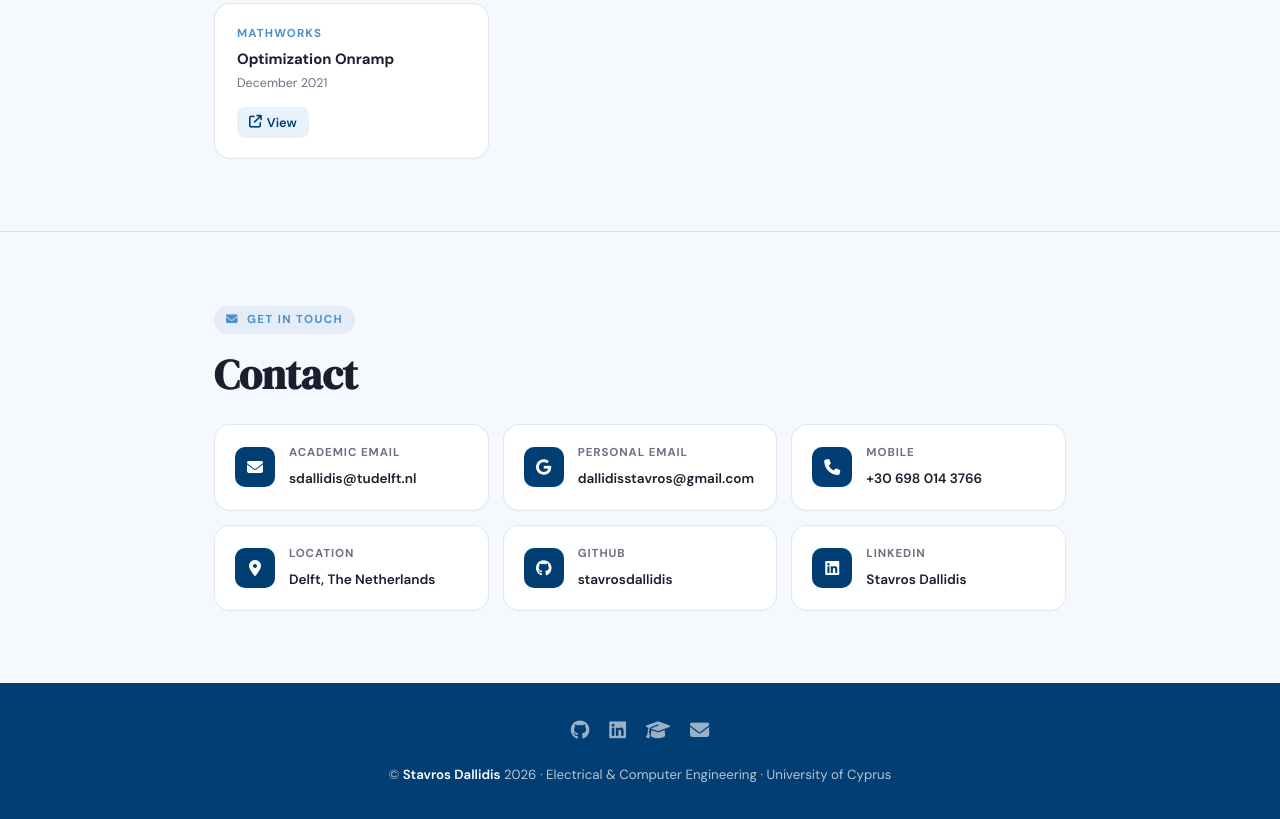
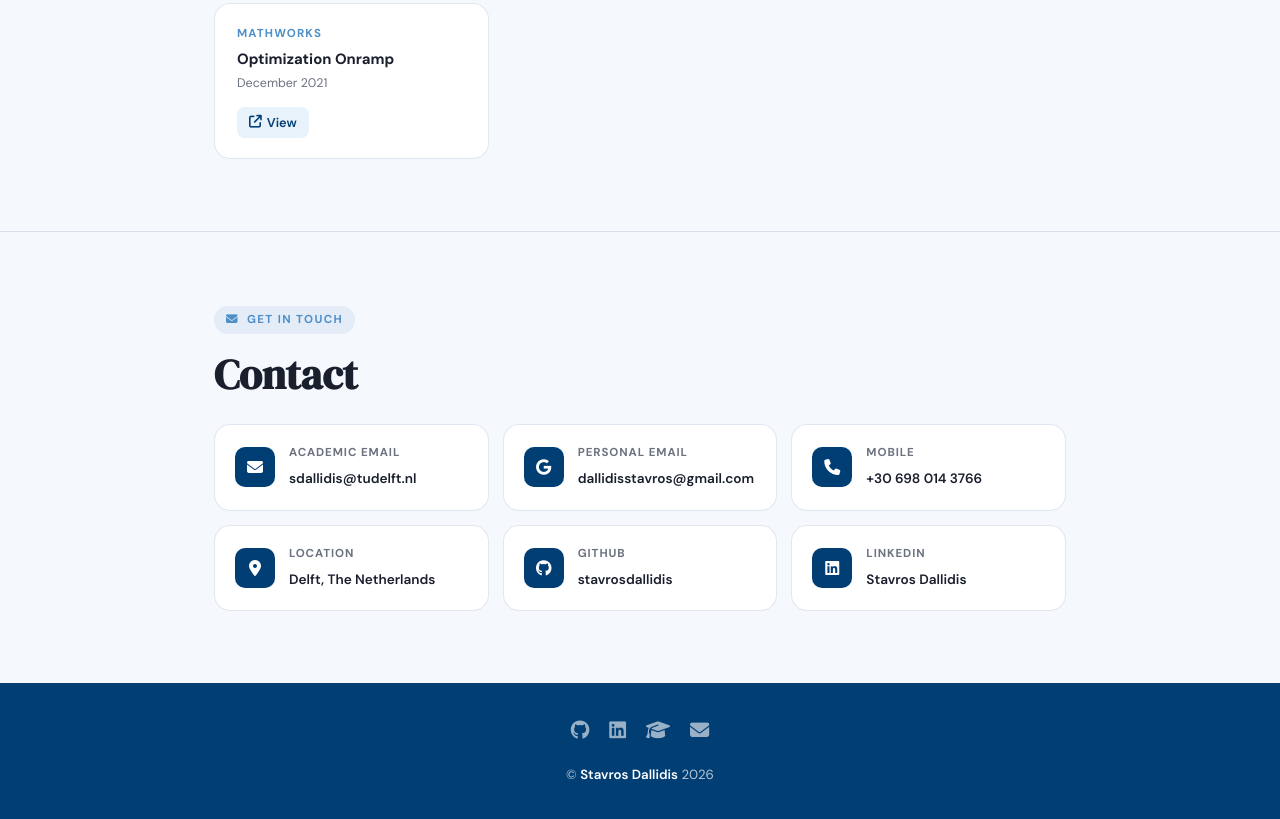
Before and after one commit to StavrosDallidis/stavrosdallidis.github.io, a plain HTML site: page index.html in a window 1280 px wide. Shown: the part 5385-6204 px from the top of the page. Drawn offline with Linux system fonts and the light colour scheme.

Commit message:
Update footer content in index.html
Removed extra text from footer and adjusted formatting.

```diff
--- a/index.html
+++ b/index.html
@@ -532,7 +532,7 @@
     <a href="https://scholar.google.com" target="_blank" title="Google Scholar"><i class="fas fa-graduation-cap"></i></a>
     <a href="mailto:sdalli01@ucy.ac.cy" title="Email"><i class="fas fa-envelope"></i></a>
   </div>
-  <p>&copy; <span>Stavros Dallidis</span> 2026 &middot; Electrical &amp; Computer Engineering &middot; University of Cyprus</p>
+  <p>&copy; <span>Stavros Dallidis</span> 2026
 </footer>
 <script>
   // Scroll progress bar + navbar shadow + active nav link
```
